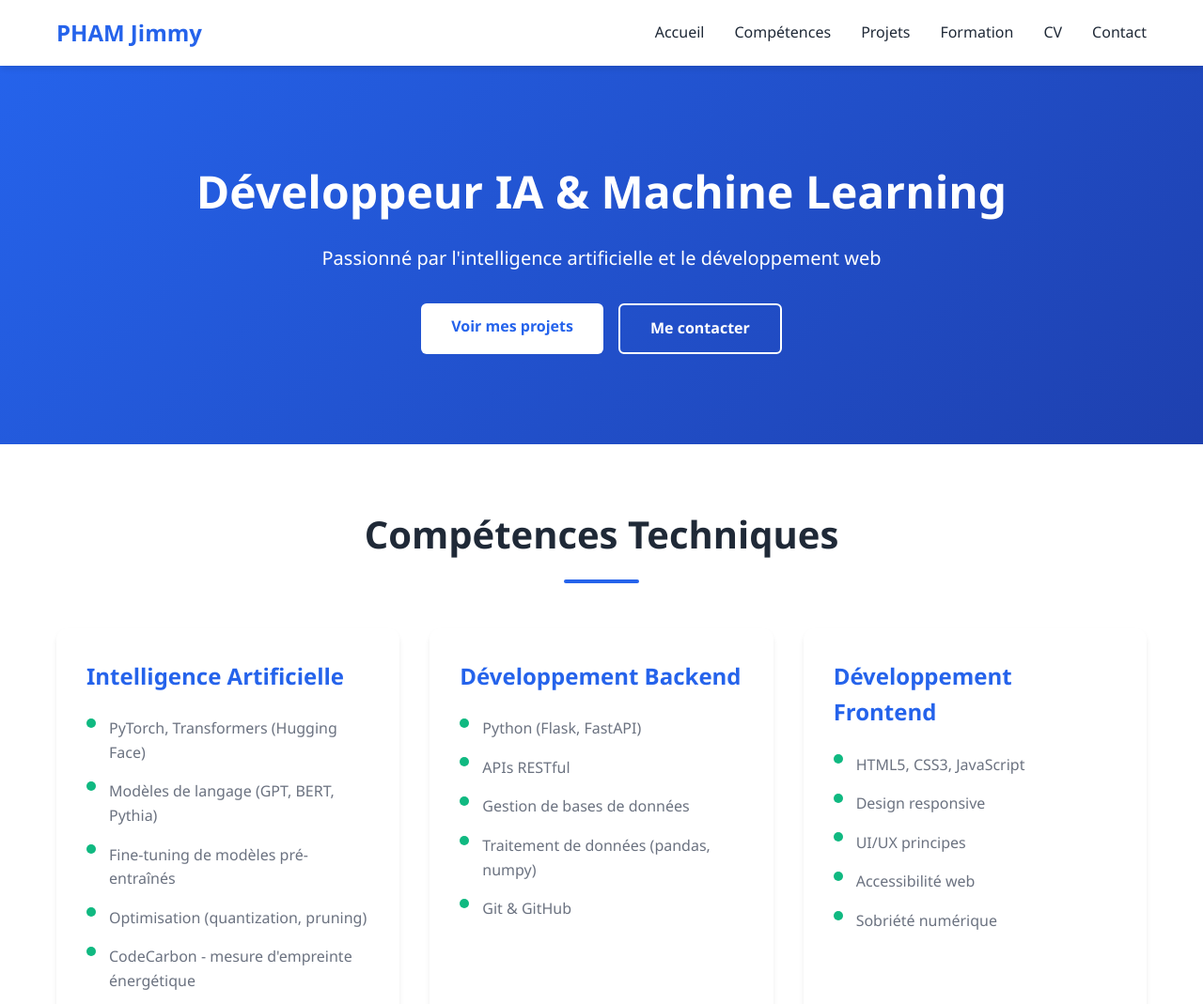
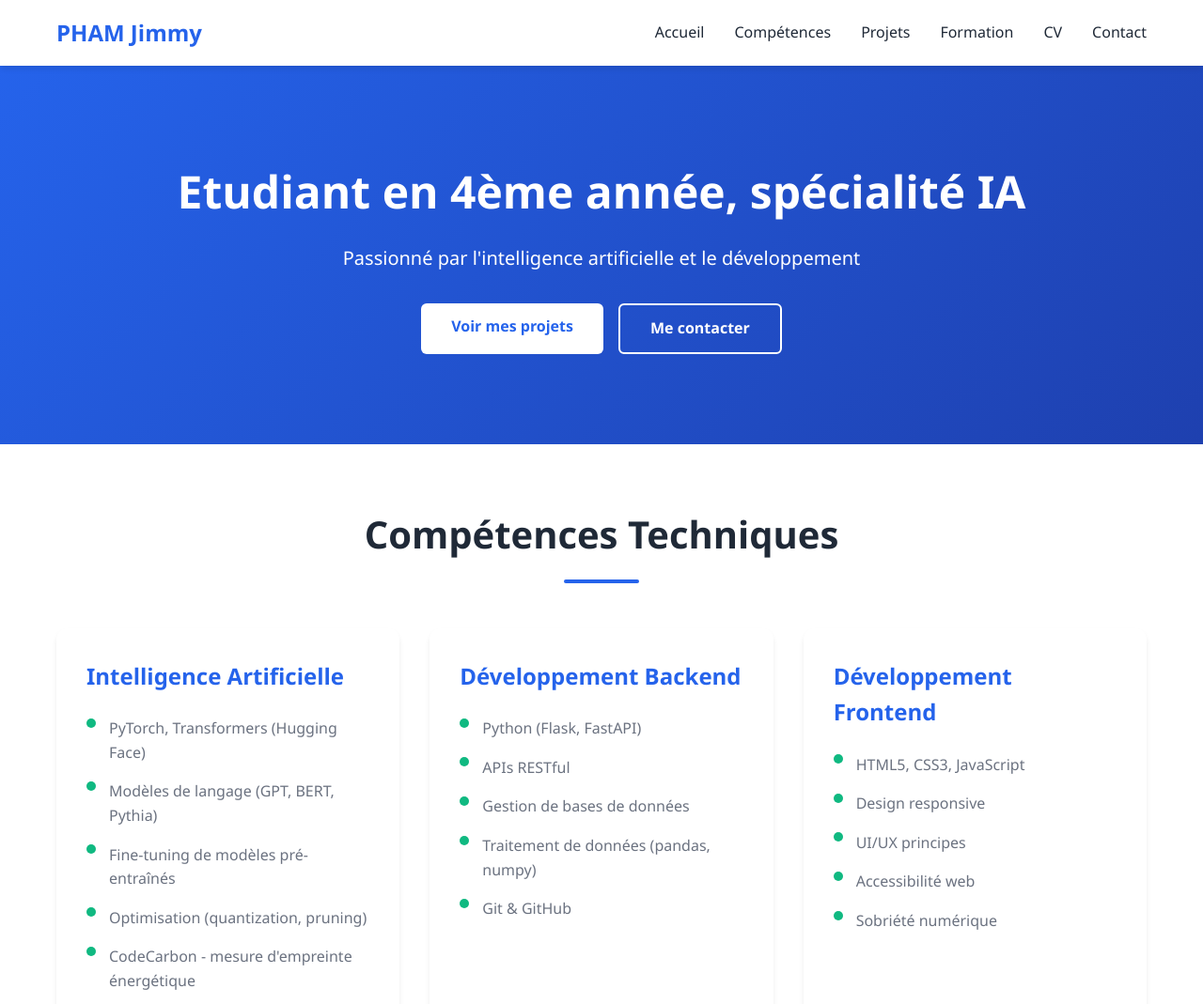
Before and after one commit to Futsiph/PPP, a plain HTML site: page index.html in a window 1280 px wide. Shown: the top 1069 px of the page at 94% size. Drawn offline with Linux system fonts and the light colour scheme.

Commit message:
modif titre

```diff
--- a/index.html
+++ b/index.html
@@ -23,8 +23,8 @@
 
     <section id="accueil" class="hero">
         <div class="hero-content">
-            <h1>Développeur IA & Machine Learning</h1>
-            <p class="subtitle">Passionné par l'intelligence artificielle et le développement web</p>
+            <h1>Etudiant en 4ème année, spécialité IA</h1>
+            <p class="subtitle">Passionné par l'intelligence artificielle et le développement</p>
             <div class="hero-buttons">
                 <a href="#projets" class="btn btn-primary">Voir mes projets</a>
                 <a href="#contact" class="btn btn-secondary">Me contacter</a>
```
